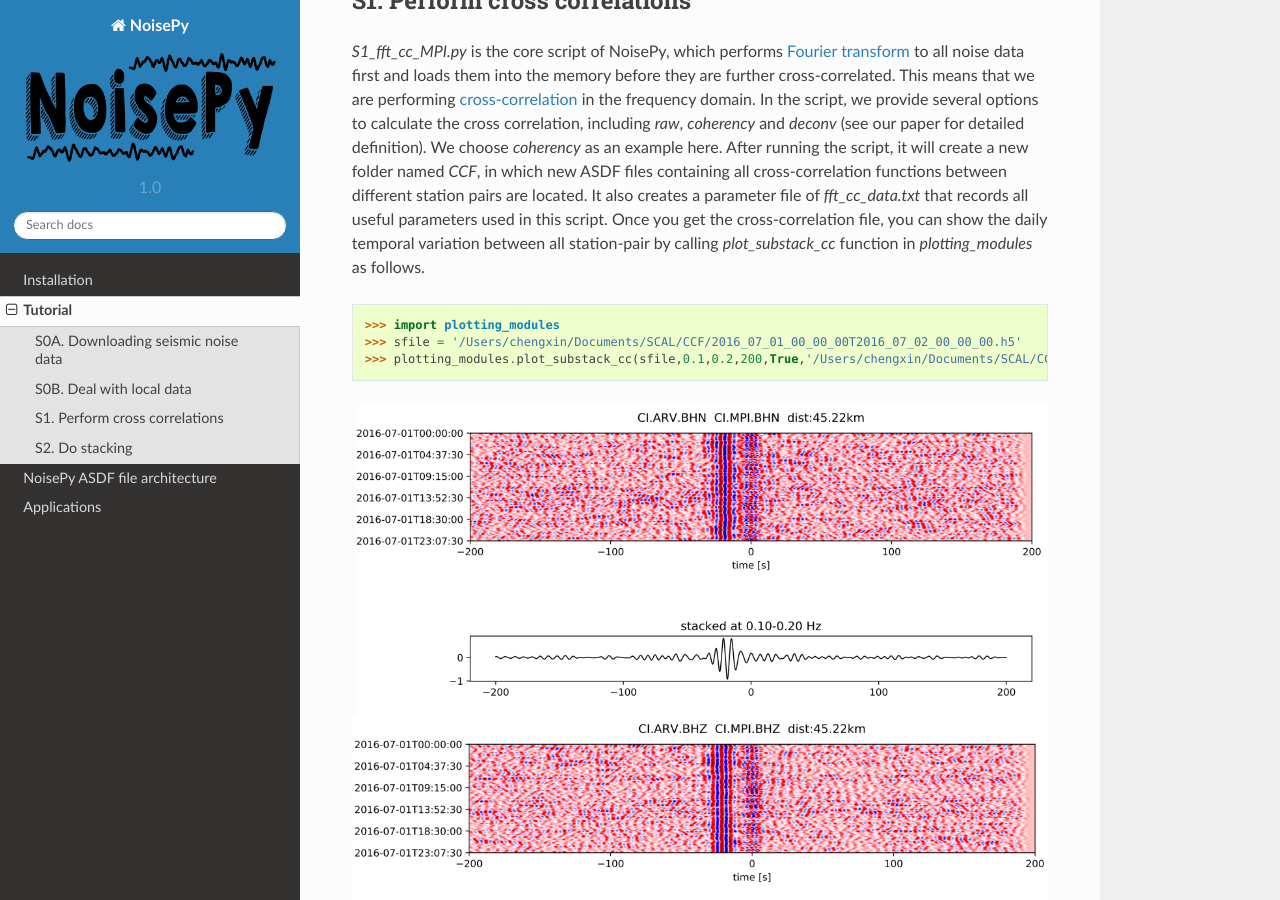
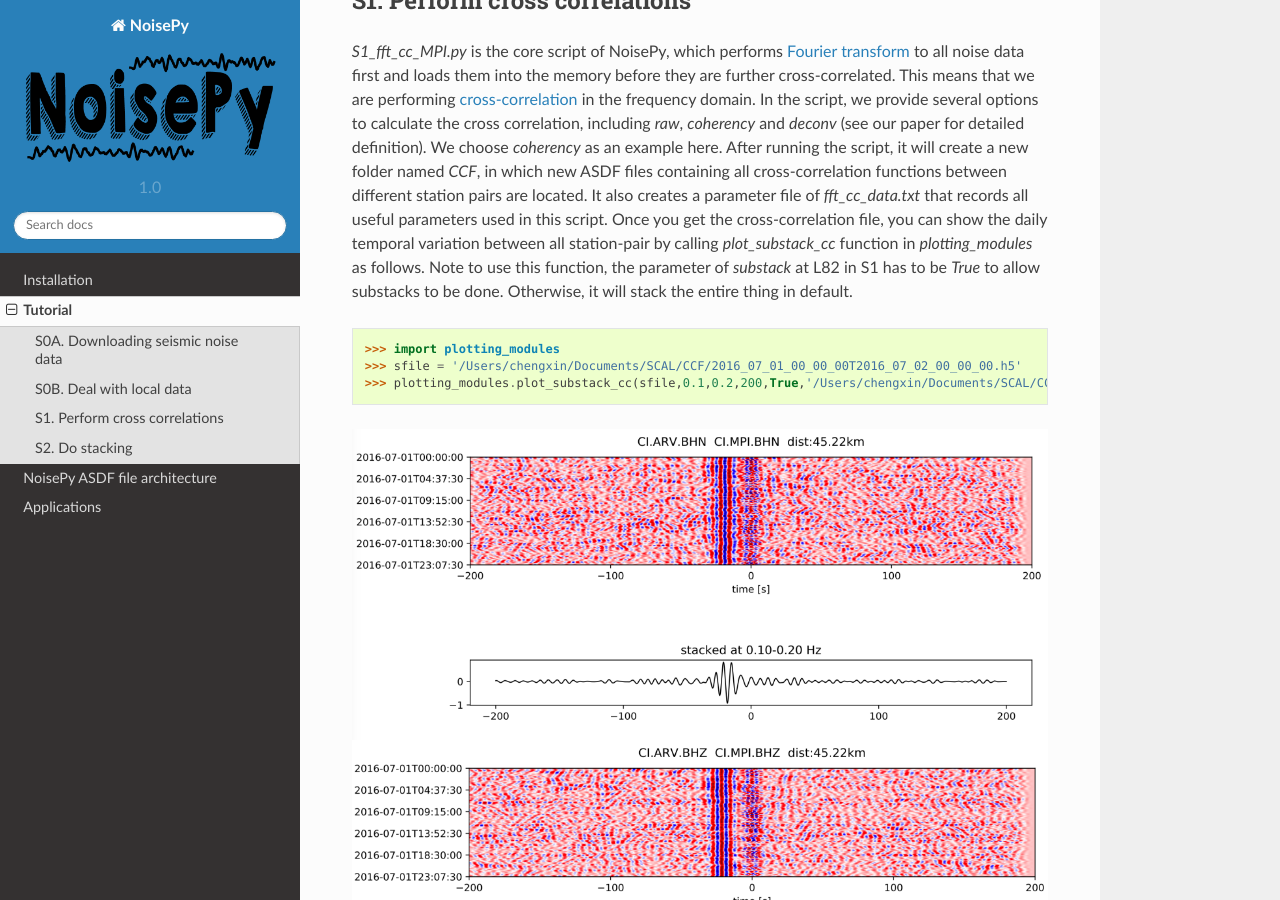
Before and after one commit to noisepy/NoisePy, a Sphinx documentation site: the page built from docs/tutorial.rst, in a window 1280 px wide and 900 px high, scrolled down 2043 px. Built offline with Sphinx 7.4.7 and the Read the Docs theme 2.0.0, drawn with Linux system fonts in a browser that asks for light colours.

Commit message:
Update tutorial.rst

```diff
--- a/docs/tutorial.rst
+++ b/docs/tutorial.rst
@@ -59,7 +59,7 @@ memory before they are further cross-correlated. This means that we are performi
 In the script, we provide several options to calculate the cross correlation, including *raw*, *coherency* and *deconv* (see our paper for detailed definition). We choose *coherency*
 as an example here. After running the script, it will create a new folder named *CCF*, in which new ASDF files containing all cross-correlation functions between different station pairs
 are located. It also creates a parameter file of *fft_cc_data.txt* that records all useful parameters used in this script. Once you get the cross-correlation file, you can show the daily
-temporal variation between all station-pair by calling *plot_substack_cc* function in *plotting_modules* as follows.
+temporal variation between all station-pair by calling *plot_substack_cc* function in *plotting_modules* as follows. Note to use this function, the parameter of *substack* at L82 in S1 has to be *True* to allow substacks to be done. Otherwise, it will stack the entire thing in default.
 
 .. code-block:: python
 
```
